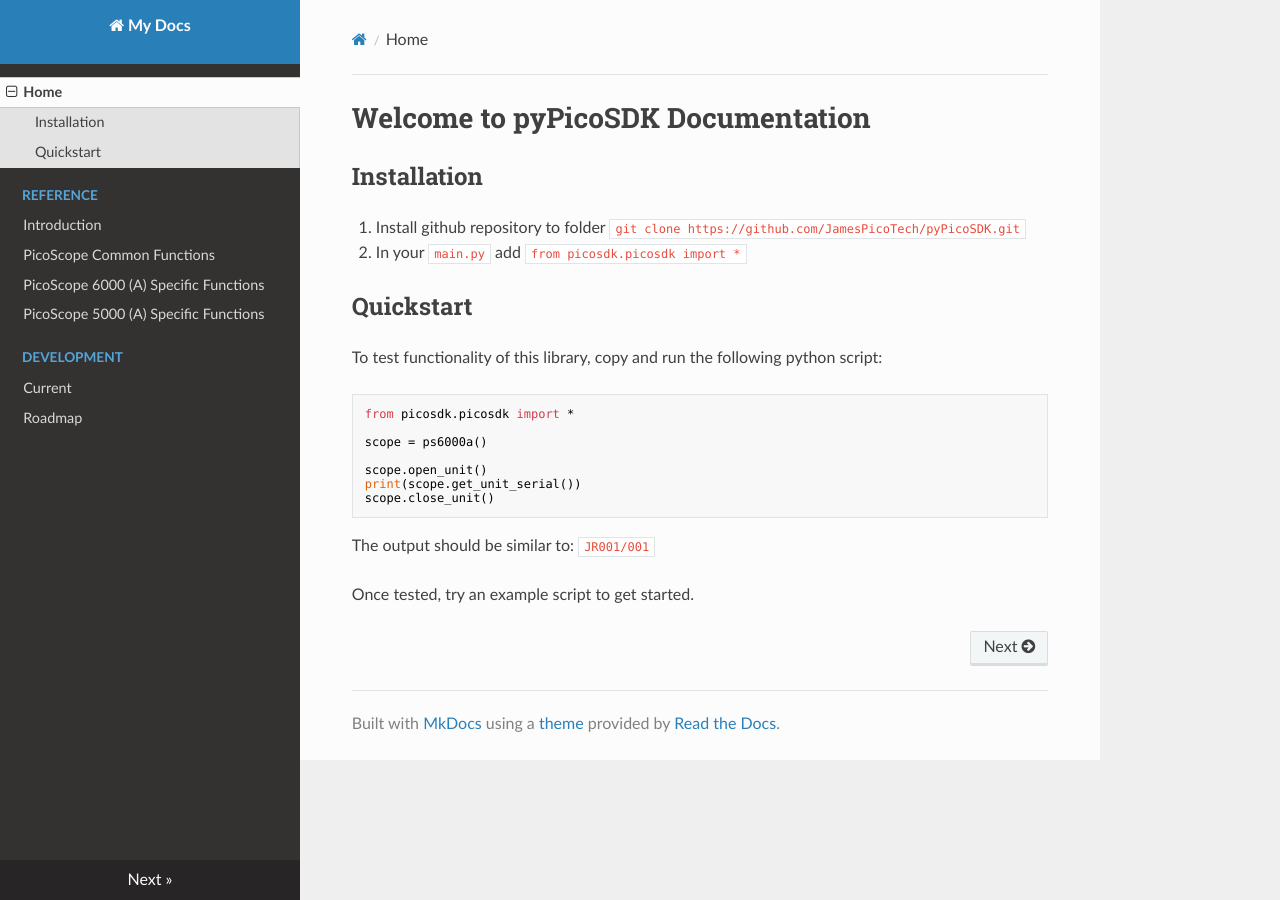
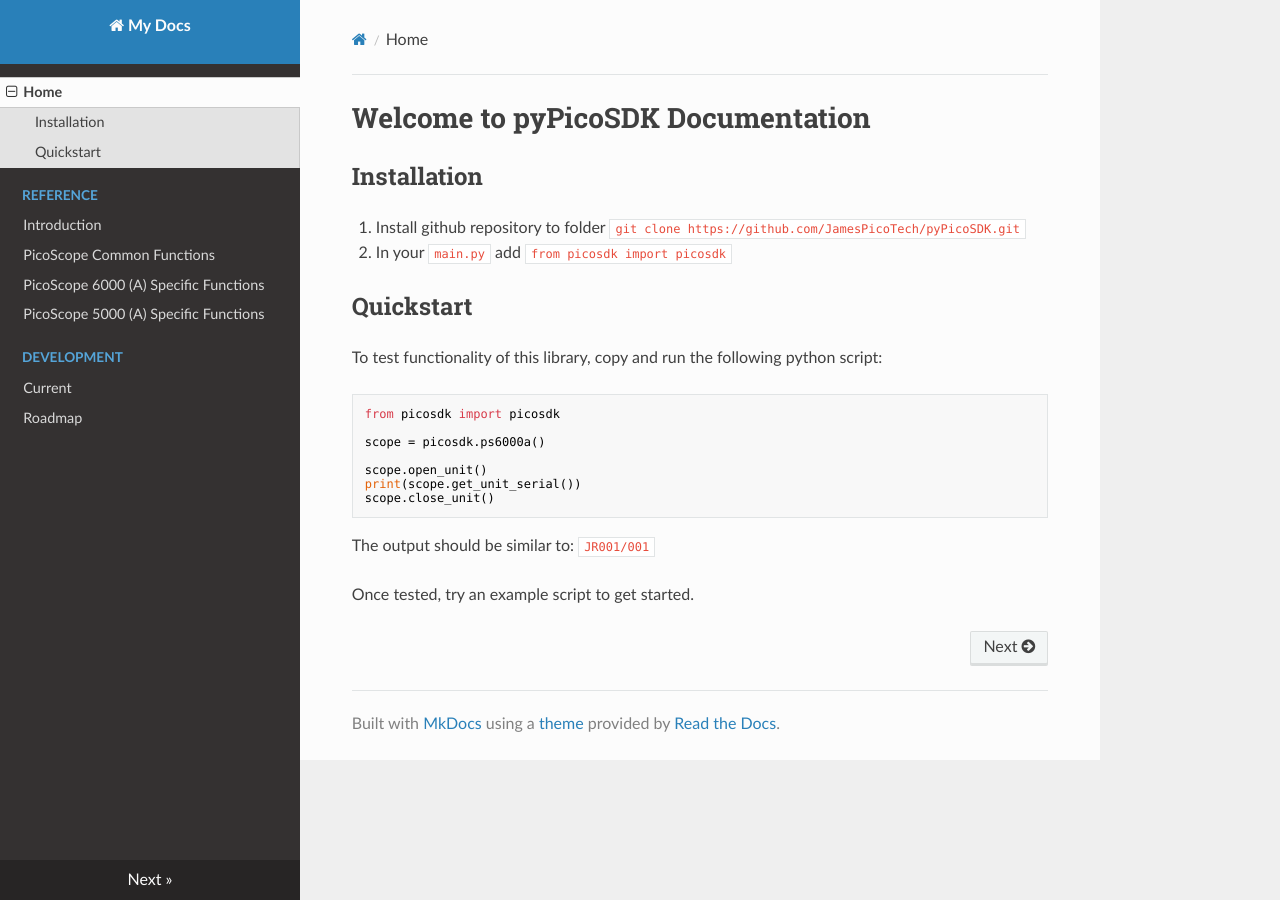
Before and after one commit to picotech/pyPicoSDK, an MkDocs documentation site: the page built from docs/docs/index.md, in a window 1280 px wide. Built offline with MkDocs 1.6.1, drawn with Linux system fonts in a browser that asks for light colours; nearby versions of some CDN libraries.

Commit message:
updated example to f p i p instead of i p.p

````diff
--- a/docs/docs/index.md
+++ b/docs/docs/index.md
@@ -1,14 +1,14 @@
 # Welcome to pyPicoSDK Documentation
 ## Installation
 1. Install github repository to folder `git clone https://github.com/JamesPicoTech/pyPicoSDK.git`
-2. In your `main.py` add `from picosdk.picosdk import *`
+2. In your `main.py` add `from picosdk import picosdk`
 
 ## Quickstart
 To test functionality of this library, copy and run the following python script:
 ```
-from picosdk.picosdk import *
+from picosdk import picosdk
 
-scope = ps6000a()
+scope = picosdk.ps6000a()
 
 scope.open_unit()
 print(scope.get_unit_serial())
````
